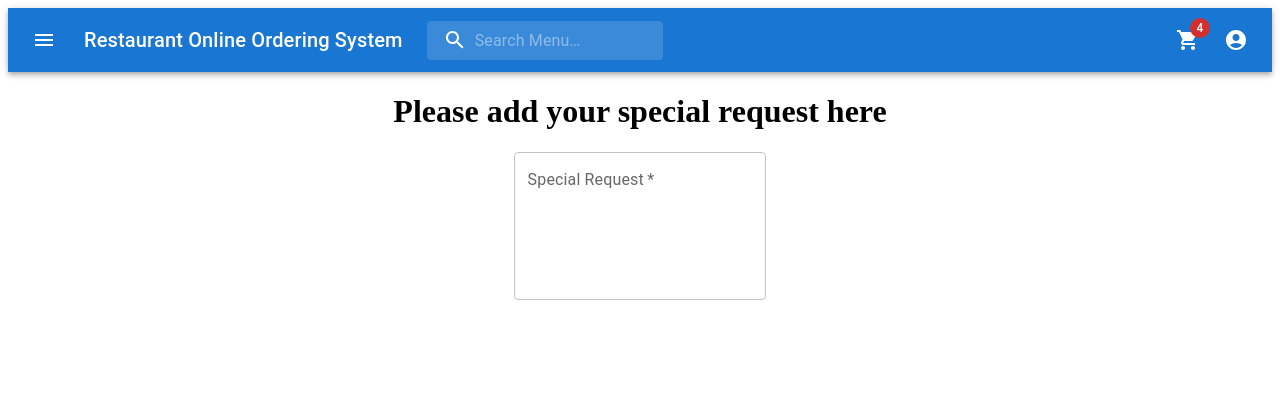
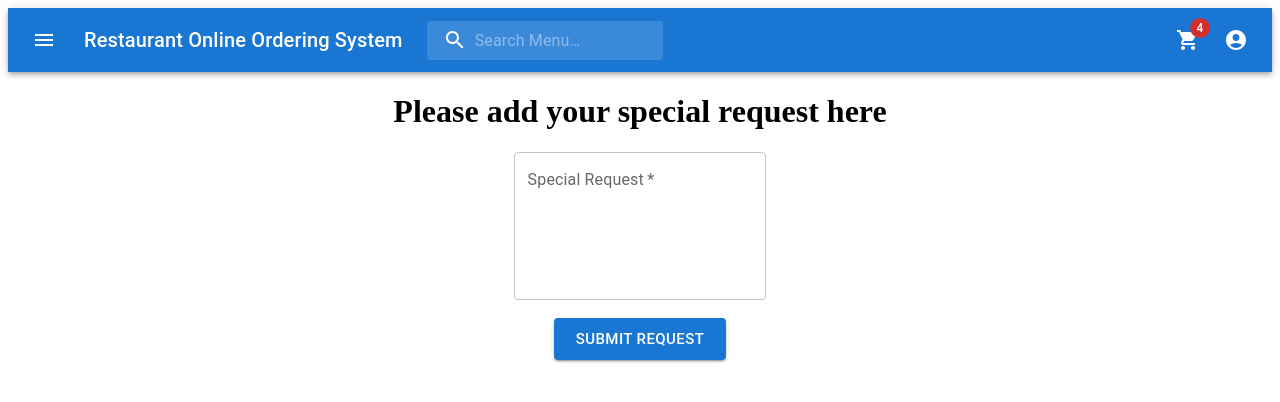
Before and after one commit to vuongchris/Restaurant-Online-Ordering-System, a React (Create React App) app: page /specialRequest in a window 1280 px wide. Shown: the top 402 px of the page. Built offline with nearby package versions, Linux system fonts and the light colour scheme; no server answers.

Commit message:
updated CustomerService

```diff
--- a/src/views/customer_service/CustomerService.jsx
+++ b/src/views/customer_service/CustomerService.jsx
@@ -29,6 +29,9 @@ function CustomerService({
         />
         <br />
         <Button variant="contained" size="large">Submit</Button>
+        <br />
+        <br />
+        <Button variant="contained" size="large">Cancel</Button>
       </div>
     </div>
 
--- a/src/views/special_request/SpecialRequest.jsx
+++ b/src/views/special_request/SpecialRequest.jsx
@@ -22,6 +22,9 @@ function SpecialRequest({
           maxRows={11}
           inputRef={specialReqRef}
         />
+        <br />
+        <br />
+        <Button variant="contained" size="large">Submit Request</Button>
       </div>
     </div>
 
```
